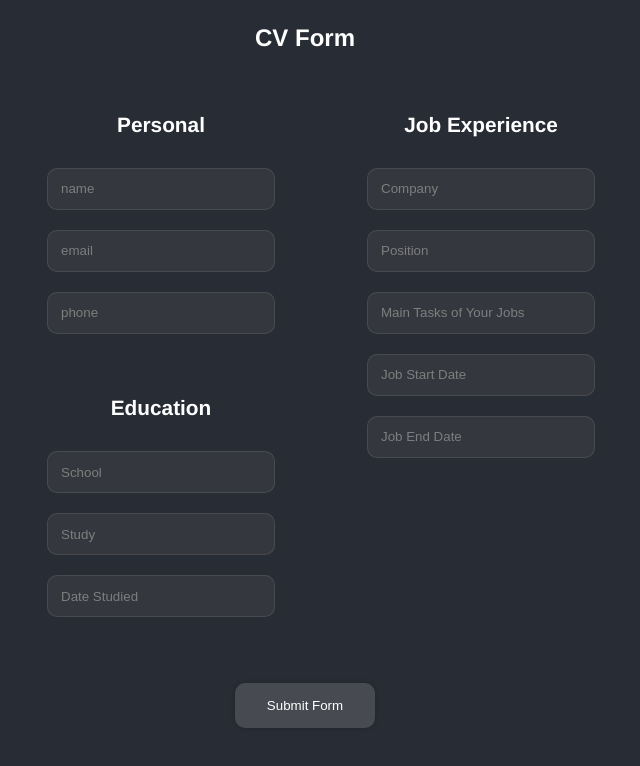
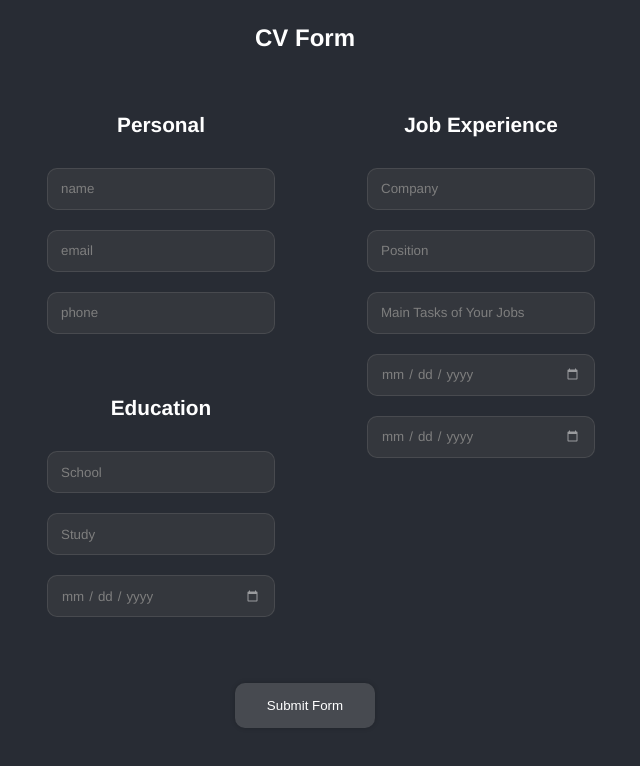
Before and after one commit to joshwrn/cv-project, a React (Create React App) app: page / in a window 1280 px wide. Shown: the top 766 px of the page, without its empty margins (335-975 px from the left). Built offline with nearby package versions, Linux system fonts and the light colour scheme.

Commit message:
added date inputs

```diff
--- a/src/components/form-sections/Education.js
+++ b/src/components/form-sections/Education.js
@@ -17,11 +17,13 @@ const Education = ({ onChange, item }) => {
         name="study"
         placeholder="Study"
       />
-      <InputBox
+      <input
         onChange={onChange}
         value={item.date}
         name="date"
         placeholder="Date Studied"
+        type="date"
+        className="input-box"
       />
     </div>
   );
--- a/src/components/form-sections/Practical.js
+++ b/src/components/form-sections/Practical.js
@@ -23,17 +23,21 @@ const Practical = ({ onChange, item }) => {
         name="tasks"
         placeholder="Main Tasks of Your Jobs"
       />
-      <InputBox
+      <input
         onChange={onChange}
         value={item.start}
         name="start"
         placeholder="Job Start Date"
+        type="date"
+        className="input-box"
       />
-      <InputBox
+      <input
         onChange={onChange}
         value={item.end}
         name="end"
         placeholder="Job End Date"
+        type="date"
+        className="input-box"
       />
     </div>
   );
--- a/src/styles/styles.css
+++ b/src/styles/styles.css
@@ -87,6 +87,7 @@ select,
 textarea {
   color: white;
   text-align: left;
+  font-family: helvetica;
 }
 
 input:focus {
@@ -95,11 +96,27 @@ input:focus {
 
 input::placeholder {
   color: rgb(126, 126, 126);
+  font-family: helvetica;
 }
 
 textarea:focus,
 input:focus {
   outline: none;
+}
+
+input[type='date']::-webkit-calendar-picker-indicator {
+  filter: opacity(50%) invert(100%);
+}
+
+::-webkit-datetime-edit-day-field,
+::-webkit-datetime-edit-month-field,
+::-webkit-datetime-edit-year-field {
+  color: rgb(126, 126, 126);
+}
+
+::-webkit-datetime-edit-text {
+  color: rgb(126, 126, 126);
+  padding: 0 0.3em;
 }
 
 /*+ BUTTON */
```
